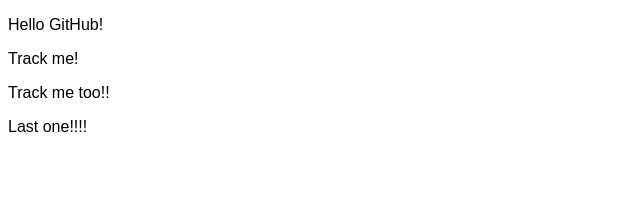
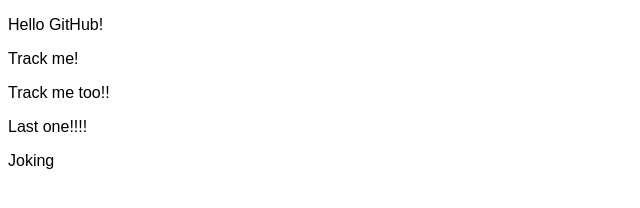
Before and after one commit to buachaillbo/Project1, a plain HTML site: page index.html in a window 1280 px wide. Shown: the full height of the page, 0-640 px from the left. Drawn offline with Linux system fonts and the light colour scheme.

Commit message:
Big Joke!

```diff
--- a/index.html
+++ b/index.html
@@ -15,6 +15,8 @@
 			<p>Track me!</p>
 			<p>Track me too!!</p>
 			<p>Last one!!!!</p>
+			<p>Joking</p>
+
 
 		</div>
 	</body>
```
